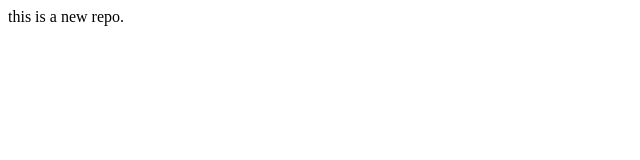
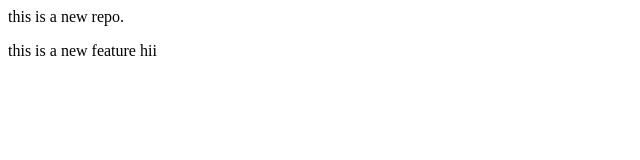
Before and after one commit to bhowmick-007/localrepo, a plain HTML site: page index.html in a window 1280 px wide. Shown: the whole page, without its empty margins (0-640 px from the left). Drawn offline with Linux system fonts and the light colour scheme.

Commit message:
new feature

```diff
--- a/index.html
+++ b/index.html
@@ -1 +1,4 @@
 <p>this is a new repo.</p>
+<p>
+    this is a new feature  hii
+</p>
```
